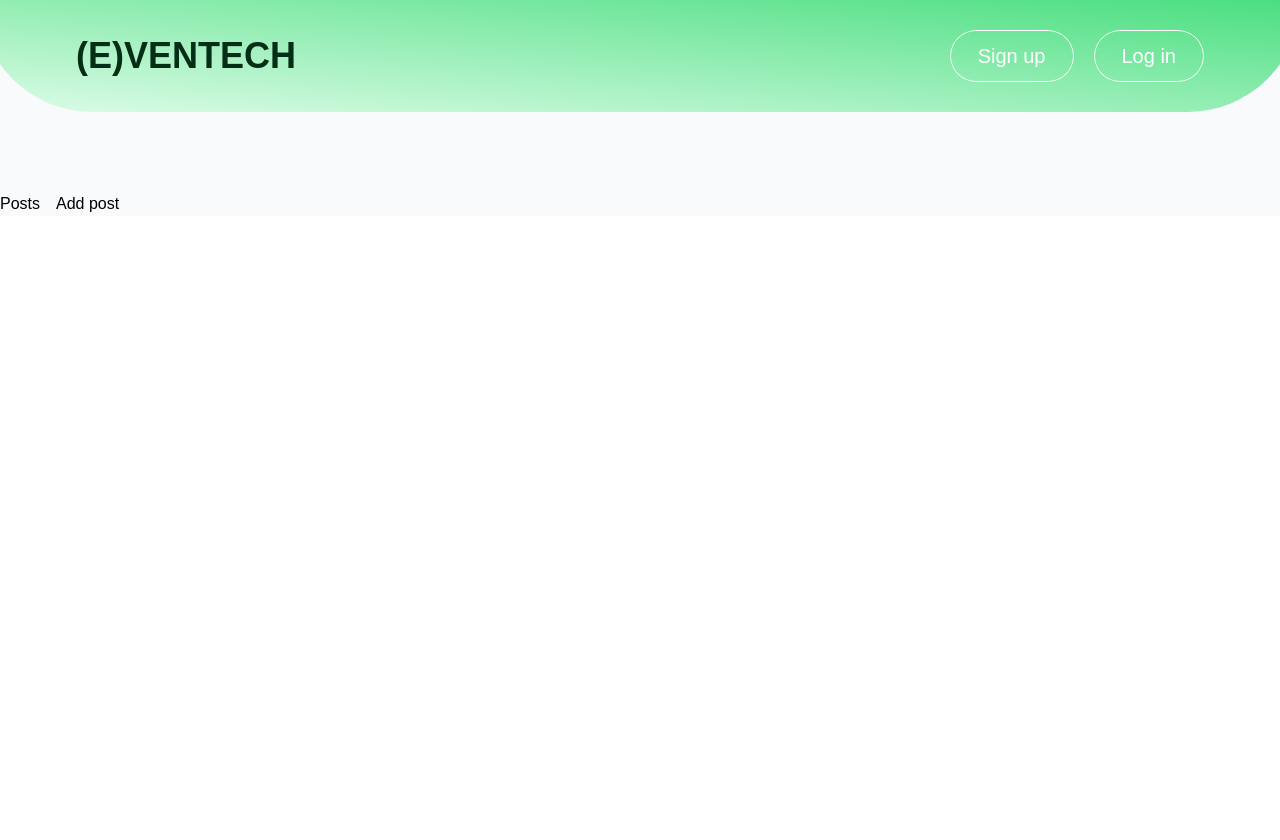
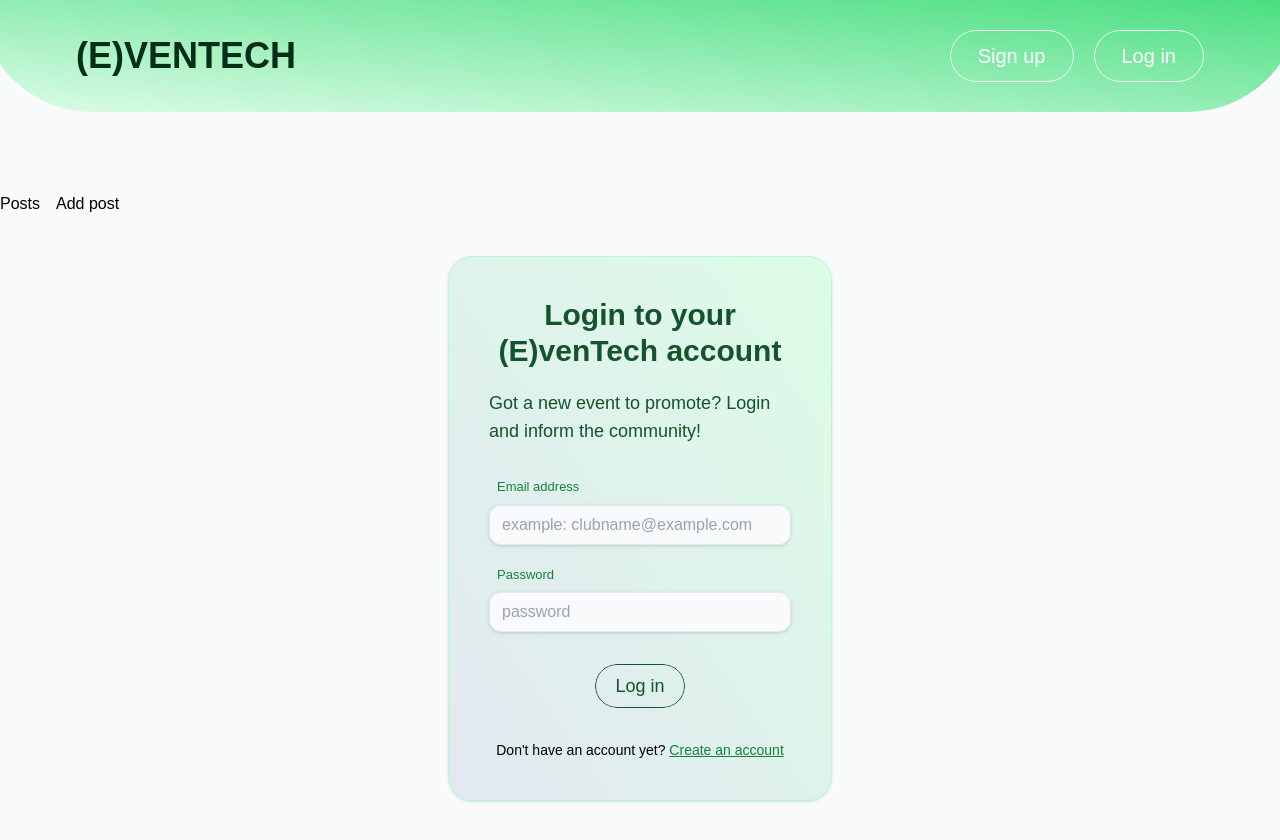
Before and after one commit to amelsadoun/MERN-app, a React (Vite) app in the folder client/MERN app/: page /login in a window 1280 px wide. Before the commit the page ends 800 px from the top, so only its background shows below. Built offline with nearby package versions, Linux system fonts and the light colour scheme; no server answers.

Commit message:
added auth front-end (not integrated)

```diff
--- a/client/MERN app/src/App.jsx
+++ b/client/MERN app/src/App.jsx
@@ -5,6 +5,8 @@ import { BrowserRouter as Router, Route, Routes, Link } from "react-router-dom";
 import Posts from "./components/posts/events";
 import Form from "./components/form/form";
 import Header from "./components/header/header";
+import SignUp from "./components/auth/signup";
+import Login from "./components/auth/login";
 
 function App() {
   const dispatch = useDispatch();
@@ -15,7 +17,7 @@ function App() {
 
   return (
     <Router>
-      <div className="bg-slate-50 flex gap-10 flex-col">
+      <div className="bg-slate-50 flex gap-10 flex-col min-h-[100vh]">
         <Header />
         <nav className="flex gap-4">
           <Link to="/">Posts</Link>
@@ -24,6 +26,8 @@ function App() {
         <Routes>
           <Route path="/" element={<Posts />} />
           <Route path="/form" element={<Form />} />
+          <Route path="/signup" element={<SignUp />} />
+          <Route path="/login" element={<Login />} />
         </Routes>
       </div>
     </Router>
--- /dev/null
+++ b/client/MERN app/src/components/auth/login.jsx
@@ -0,0 +1,60 @@
+import FileBase from "react-file-base64";
+import { Link } from "react-router-dom";
+
+export default function Login() {
+  const inputSharedStyle =
+    "h-10 p-3 rounded-xl border-[1px] bg-slate-50 drop-shadow";
+  const labelSharedStyle = "ml-2 text-[13px] text-green-700";
+  const divSharedStyle = "flex flex-col gap-2";
+  return (
+    <form className="bg-gradient-to-bl from-green-100 to-slate-200 mb-10 shadow w-[70vw] self-center p-10 flex border-[1px] border-green-200 flex-col gap-5 rounded-3xl desktop:w-[30vw]">
+        <p className="text-green-900 self-center text-center font-bold text-2xl desktop:text-3xl ">
+          Login to your (E)venTech account
+        </p>
+        <p className="text-green-900 text-left self-center font-medium text-lg mb-3">
+          Got a new event to promote? Login and inform the community!
+        </p>
+      <div className={divSharedStyle}>
+        <label htmlFor="" className={labelSharedStyle}>
+          Email address
+        </label>
+        <input
+          type="email"
+          placeholder="example: clubname@example.com"
+          className={inputSharedStyle}
+        />
+      </div>
+      <div className={divSharedStyle}>
+        <label htmlFor="" className={labelSharedStyle}>
+          Password
+        </label>
+        <input
+          type="password"
+          placeholder="password"
+          className={inputSharedStyle}
+        />
+      </div>
+
+      <Button label={"Log in"} />
+      <p className="self-center text-sm">
+        Don't have an account yet?{" "}
+        <Link to="/signup" className="text-green-700 underline">
+          Create an account
+        </Link>
+      </p>
+    </form>
+  );
+}
+
+function Button({ label }) {
+  return (
+    <a className="relative items-center self-center justify-start inline-block px-5 py-2 overflow-hidden text-lg rounded-full group my-3">
+      <span className="translate-x-0 absolute bg-green-700 opacity-[3%]"></span>
+      <span className="absolute top-0 rounded-r-full left-0 w-[200px] h-60 -mt-1 transition-all duration-500 ease-in-out -translate-x-80 bg-green-900 opacity-100 group-hover:translate-x-0"></span>
+      <span className="relative w-full text-green-900 transition-colors duration-200 ease-in-out group-hover:text-white">
+        {label}
+      </span>
+      <span class="absolute inset-0 border-[1px] border-green-900 rounded-full"></span>
+    </a>
+  );
+}
--- /dev/null
+++ b/client/MERN app/src/components/auth/signup.jsx
@@ -0,0 +1,99 @@
+import FileBase from "react-file-base64";
+import { Link } from "react-router-dom";
+
+export default function SignUp() {
+  const inputSharedStyle =
+    "h-10 p-3 rounded-xl border-[1px] bg-slate-50 drop-shadow";
+  const labelSharedStyle = "ml-2 text-[13px] text-green-700";
+  const divSharedStyle = "flex flex-col gap-2";
+  return (
+    <form className="bg-gradient-to-bl from-green-100 to-slate-200 mb-10 shadow w-[70vw] self-center p-10 flex border-[1px] border-green-200 flex-col gap-5 rounded-3xl desktop:w-[40vw]">
+        <p className="text-green-900 text-left self-center font-bold text-2xl desktop:text-3xl ">
+          Create an (E)venTech account
+        </p>
+        <p className="text-green-900 text-left self-center font-medium text-lg mb-3">
+          Your chance to share your upcoming events with the community!
+        </p>
+      <div className={divSharedStyle}>
+        <label htmlFor="" className={labelSharedStyle}>
+          Club name
+        </label>
+        <input
+          type="text"
+          placeholder="club name..."
+          className={inputSharedStyle}
+        />
+      </div>
+      <div className={divSharedStyle}>
+        <label htmlFor="" className={labelSharedStyle}>
+          Club email address
+        </label>
+        <input
+          type="email"
+          placeholder="example: clubname@example.com"
+          className={inputSharedStyle}
+        />
+      </div>
+      <div className={divSharedStyle}>
+        <label htmlFor="" className={labelSharedStyle}>
+          Password
+        </label>
+        <input
+          type="password"
+          placeholder="password"
+          className={inputSharedStyle}
+        />
+      </div>
+      <div className={divSharedStyle}>
+        <label htmlFor="" className={labelSharedStyle}>
+          Confirm password
+        </label>
+        <input
+          type="password"
+          placeholder="confirm password"
+          className={inputSharedStyle}
+        />
+      </div>
+      <div className={divSharedStyle}>
+        <label htmlFor="" className={labelSharedStyle}>
+          Club description
+        </label>
+        <textarea
+          type="text"
+          placeholder="provide a short description of your club..."
+          className={"min-h-20" + inputSharedStyle}
+        />
+      </div>
+      <div className={divSharedStyle}>
+        <label htmlFor="" className={labelSharedStyle}>
+          Profile image
+        </label>
+        <FileBase
+          type="file"
+          multiple={false}
+          onDone={({ base64 }) => formik.setFieldValue("selectedFile", base64)}
+        />
+      </div>
+      <Button label={"Create account"} />
+      <p className="self-center text-sm">
+        already have an account?{" "}
+        <Link to="/login" className="text-green-700 underline">
+          Log in
+        </Link>
+      </p>
+    </form>
+  );
+}
+
+function Button({ label }) {
+  return (
+    <a className="relative items-center self-center justify-start inline-block px-5 py-2 overflow-hidden text-lg rounded-full group">
+      <span className="translate-x-0 absolute bg-green-700 opacity-[3%]"></span>
+      <span className="absolute top-0 rounded-r-full left-0 w-[300px] h-60 -mt-1 transition-all duration-500 ease-in-out -translate-x-80 bg-green-900 opacity-100 group-hover:translate-x-0"></span>
+      <span className="relative w-full text-green-900 transition-colors duration-200 ease-in-out group-hover:text-white">
+        {label}
+      </span>
+      <span class="absolute inset-0 border-[1px] border-green-900 rounded-full"></span>
+    </a>
+  );
+}
--- a/client/MERN app/src/components/header/header.jsx
+++ b/client/MERN app/src/components/header/header.jsx
@@ -1,3 +1,5 @@
+import { Link } from "react-router-dom";
+
 export default function Header() {
   return (
     <div className="mb-10 bg-gradient-to-bl from-green-400 to-green-100 self-center h-28 w-[calc(100vw+40px)]  flex flex-row align-center justify-between px-24 rounded-b-[500px]">
@@ -5,22 +7,25 @@ export default function Header() {
         (E)VENTECH
       </h1>{" "}
       <div className="self-center flex flex-row gap-5">
-        <Button buttonText={"Sign up"} />
-        <Button buttonText={"Log in"} />
+        <Button buttonText={"Sign up"} link="/signup" />
+        <Button buttonText={"Log in"} link="/login" />
       </div>
     </div>
   );
 }
 
-function Button({ buttonText }) {
+function Button({ buttonText, link }) {
   return (
-    <a className="relative items-center self-center justify-start inline-block px-7 py-3 overflow-hidden text-xl rounded-full group">
+    <Link
+      to={link}
+      className="relative items-center self-center justify-start inline-block px-7 py-3 overflow-hidden text-xl rounded-full group"
+    >
       <span className="translate-x-0 absolute bg-white opacity-[3%]"></span>
       <span className="absolute top-0 rounded-r-full left-0 w-[200px] h-48 -mt-1 transition-all duration-500 ease-in-out -translate-x-48 bg-white opacity-100 group-hover:translate-x-0"></span>
       <span className="relative w-full text-white transition-colors duration-200 ease-in-out group-hover:text-green-900">
         {buttonText}
       </span>
       <span class="absolute inset-0 border-[1px] border-white rounded-full"></span>
-    </a>
+    </Link>
   );
 }
--- a/client/MERN app/tailwind.config.js
+++ b/client/MERN app/tailwind.config.js
@@ -3,6 +3,16 @@ export default {
   content: ["./index.html", "./src/**/*.{js,ts,jsx,tsx}"],
   theme: {
     extend: {},
+    screens: {
+      'tablet': '640px',
+      // => @media (min-width: 640px) { ... }
+
+      'laptop': '1024px',
+      // => @media (min-width: 1024px) { ... }
+
+      'desktop': '1280px',
+      // => @media (min-width: 1280px) { ... }
+    },
   },
   plugins: [],
 };
```
